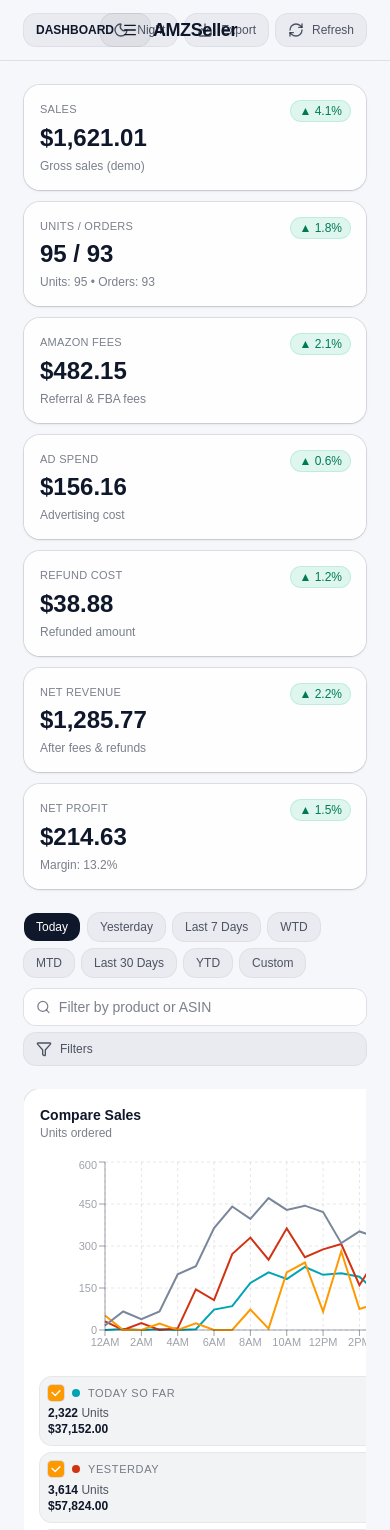
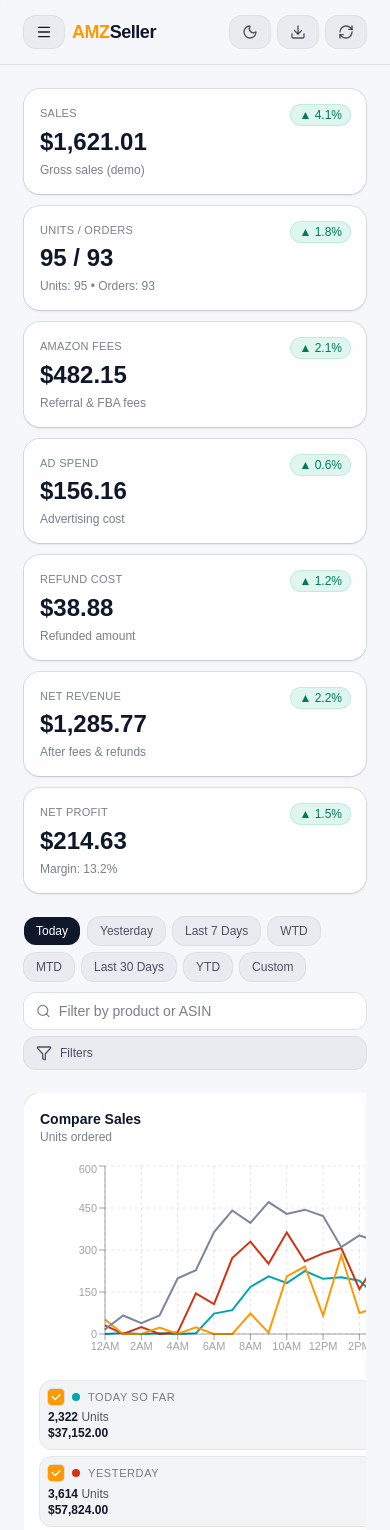
Before and after one commit to skyzenterprisellc/amz-dashboard, a Next.js app: page / in a window 390 px wide. Shown: the top 1530 px of the page. Built offline with nearby package versions, Linux system fonts and the light colour scheme.

Commit message:
Fix mobile header logo alignment

```diff
--- a/app/page.tsx
+++ b/app/page.tsx
@@ -173,32 +173,34 @@ function IconButton({
       className="inline-flex items-center gap-2 rounded-xl bg-[var(--chipBg)] ring-1 ring-[var(--ring)] px-3 py-2 text-xs font-medium text-[var(--muted2)] hover:text-[var(--text)] hover:bg-[var(--chipHoverBg)] transition"
     >
       {icon}
-      {label}
+      <span className="hidden sm:inline">{label}</span>
     </button>
   );
 }
 
 type ThemeMode = 'night' | 'day';
 
-function ACheck({
-  checked,
-  onChange,
-}: {
-  checked: boolean;
-  onChange: () => void;
-}) {
+function ACheck({ checked, onChange }: { checked: boolean; onChange: () => void }) {
   return (
-    <button
-      type="button"
+    <span
+      role="checkbox"
+      aria-checked={checked}
+      tabIndex={0}
       onClick={(e) => {
-        e.stopPropagation(); // ✅ parent button’a gitmesin
+        e.stopPropagation();
         onChange();
       }}
+      onKeyDown={(e) => {
+        if (e.key === 'Enter' || e.key === ' ') {
+          e.preventDefault();
+          e.stopPropagation();
+          onChange();
+        }
+      }}
       className={[
-        'h-4 w-4 rounded-[4px] ring-1 ring-[var(--ring)] flex items-center justify-center',
+        'h-4 w-4 rounded-[4px] ring-1 ring-[var(--ring)] flex items-center justify-center cursor-pointer',
         checked ? 'bg-[#FF9900]' : 'bg-transparent',
       ].join(' ')}
-      aria-pressed={checked}
       aria-label={checked ? 'Checked' : 'Unchecked'}
     >
       {checked ? (
@@ -212,10 +214,9 @@ function ACheck({
           />
         </svg>
       ) : null}
-    </button>
+    </span>
   );
 }
-
 
 // ===== Compare Sales Card =====
 function CompareSalesCard({
@@ -778,7 +779,7 @@ export default function Page() {
       {/* Top bar */}
       <header className="sticky top-0 z-20 border-b border-[var(--ring)] bg-[var(--headerBg)] backdrop-blur">
         <div className="mx-auto max-w-[1400px] px-6 py-4">
-          <div className="relative flex items-center justify-center">
+          <div className="relative flex items-center justify-between sm:justify-center gap-2">
             {/* LEFT */}
             <div className="absolute left-0">
               <div className="relative">
@@ -789,7 +790,7 @@ export default function Page() {
                              hover:bg-[var(--chipHoverBg)] transition"
                   aria-label="Open menu"
                 >
-                  DASHBOARD <Menu size={16} />
+                  <span className="hidden sm:inline">DASHBOARD</span> <Menu size={16} />
                 </button>
 
                 {menuOpen ? (
@@ -837,12 +838,12 @@ export default function Page() {
             </div>
 
             {/* CENTER */}
-            <div className="text-lg sm:text-xl font-semibold tracking-tight">
-              AMZSeller
+            <div className="text-lg sm:text-xl font-semibold tracking-tight pl-12 sm:pl-0">
+              <span className="text-[#FF9900]">AMZ</span>Seller
             </div>
 
             {/* RIGHT */}
-            <div className="absolute right-0 flex items-center gap-2">
+            <div className="static sm:absolute sm:right-0 flex items-center gap-2">
               <IconButton
                 icon={theme === 'night' ? <Sun size={16} /> : <Moon size={16} />}
                 label={theme === 'night' ? 'Day' : 'Night'}
@@ -1096,13 +1097,18 @@ export default function Page() {
                         <td className="px-3 py-3 text-right tabular-nums text-orange-400">
                           {money(r.refunds)}
                         </td>
-                        <td
-                          className={`px-3 py-3 text-right tabular-nums ${
-                            profitGood ? 'text-green-400' : 'text-red-400'
-                          }`}
-                        >
-                          {money(r.netProfit)}
-                        </td>
+                        <td className="px-3 py-3 text-right">
+                          <span
+                            className={[
+                              'inline-flex items-center justify-end rounded-full px-2.5 py-1 text-xs font-semibold tabular-nums ring-1',
+                              r.netProfit >= 0
+                                ? 'bg-emerald-500/12 text-emerald-700 ring-emerald-500/25'
+                                  : 'bg-rose-500/12 text-rose-700 ring-rose-500/25',
+                              ].join(' ')}
+                            >
+                              {money(r.netProfit)}
+                            </span>
+                          </td>
                         <td className="px-3 py-3 text-right tabular-nums">
                           {money(r.netProfitPerUnit)}
                         </td>
```
